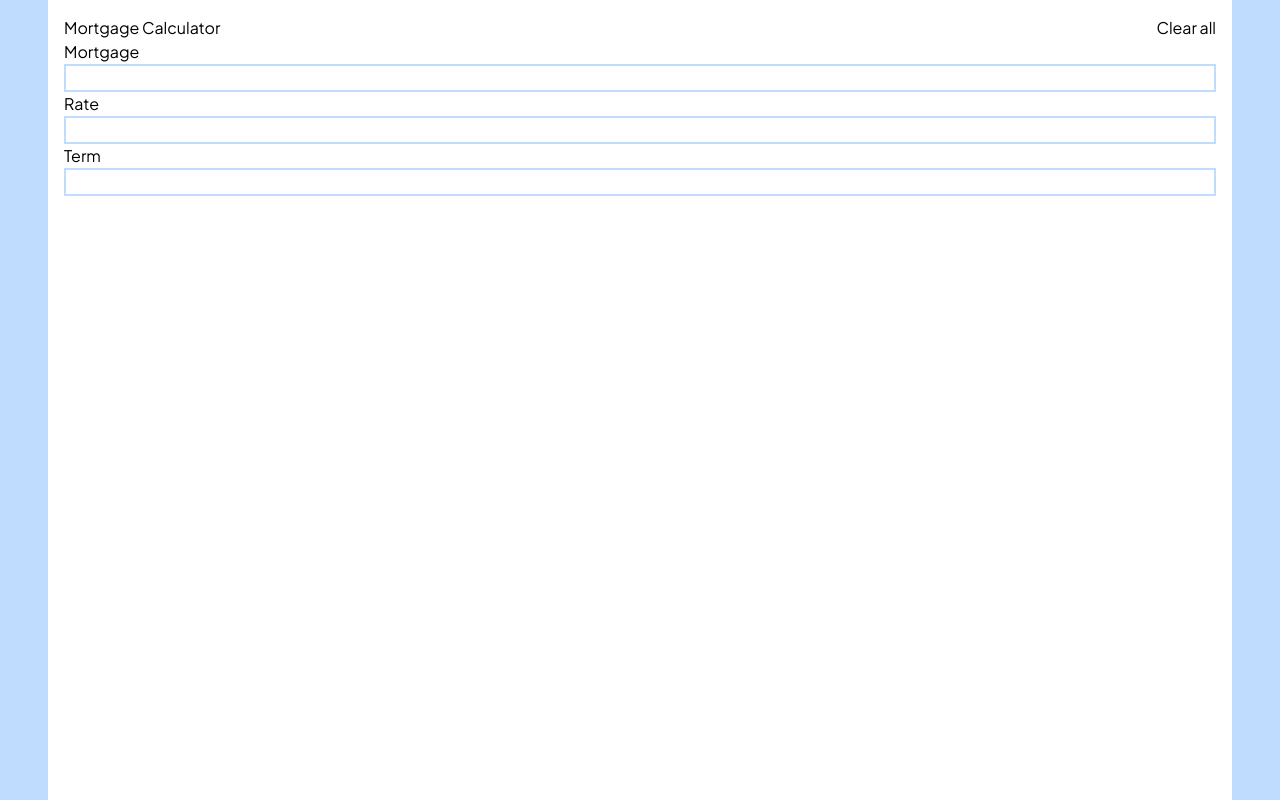
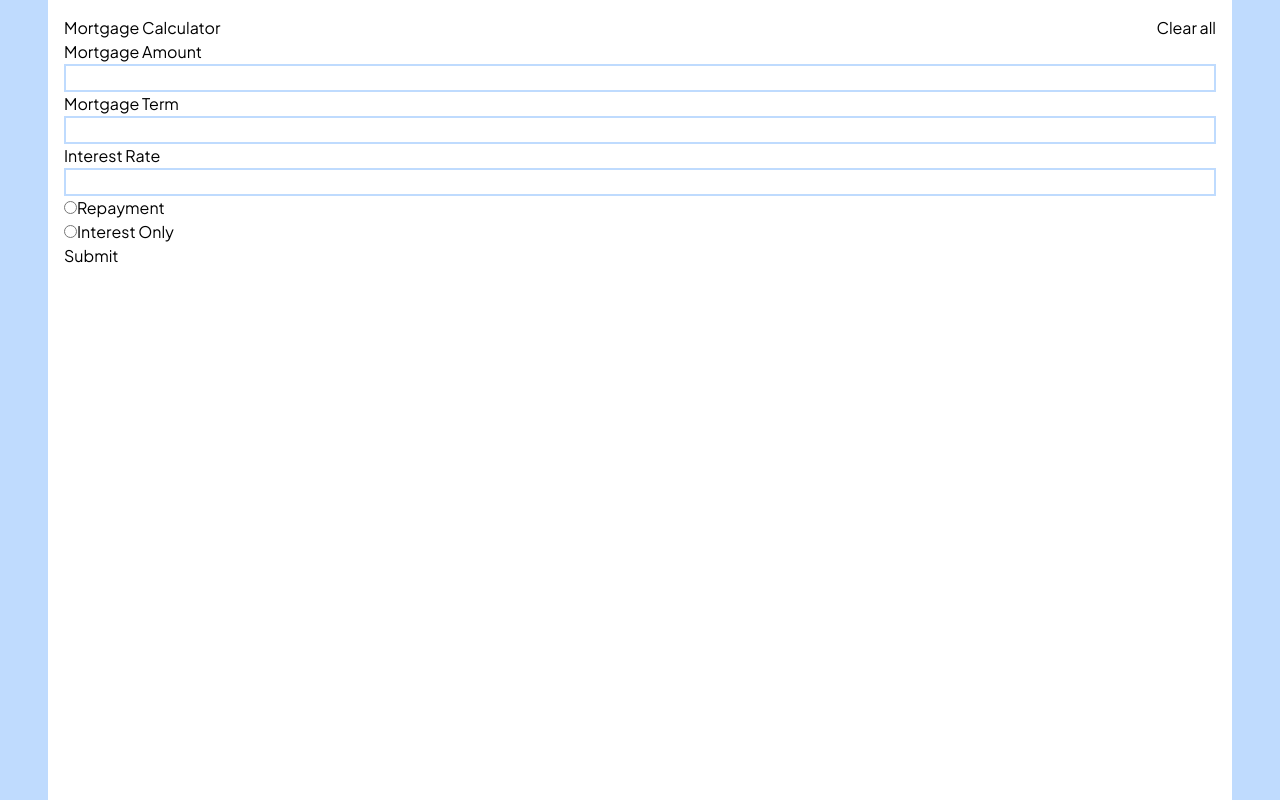
Before and after one commit to tesla-ambassador/Mortgage-Calculator, a Next.js app: page / in a window 1280 px wide. Built offline with nearby package versions, Linux system fonts and the light colour scheme.

Commit message:
Added error handling-had to implement in very basic way

```diff
--- a/components/Form.tsx
+++ b/components/Form.tsx
@@ -1,84 +1,190 @@
 "use client";
 import React, { useState } from "react";
-import { useForm } from "react-hook-form";
+import { useForm, SubmitHandler, FieldValues } from "react-hook-form";
 
 interface calcTypes {
   amount: string;
   term: string;
   rate: string;
+  mortgageType: string;
 }
 
 const mortgageValues: calcTypes = {
   amount: "",
   term: "",
   rate: "",
+  mortgageType: "",
 };
 
 export default function Form() {
+  const {
+    register,
+    handleSubmit,
+    formState: { errors },
+  } = useForm();
   const [calcValues, setCalcValues] = useState(mortgageValues);
+  const onSubmit: SubmitHandler<FieldValues> = (data) => {
+    console.log(data);
+    setCalcValues(mortgageValues);
+  };
+
+  const changeHandler = (e: React.ChangeEvent<HTMLInputElement>) => {
+    setCalcValues({
+      ...calcValues,
+      [e.target.name]: e.target.value,
+    });
+  };
+
   return (
     <div className="p-4">
       <div className="flex items-center justify-between">
         <h1>Mortgage Calculator</h1>
         <button>Clear all</button>
       </div>
-      <form>
-        <Input
-          value={calcValues.amount}
-          label="Mortgage"
-          name="amount"
-          changeHandler={(e) => {
-            setCalcValues({ ...calcValues, [e.target.name]: e.target.value });
-          }}
-        />
+      <form onSubmit={handleSubmit(onSubmit)}>
         <div>
-          <Input
-            value={calcValues.rate}
-            label="Rate"
-            name="rate"
-            changeHandler={(e) => {
-              setCalcValues({ ...calcValues, [e.target.name]: e.target.value });
-            }}
+          <label htmlFor={"amount"}>Mortgage Amount</label>
+          <input
+            type="number"
+            id="Mortgage"
+            value={calcValues.amount}
+            className="w-full border-bluebg border-2"
+            {...register("amount", { required: true })}
+            aria-invalid={errors.amount ? "true" : "false"}
+            onChange={changeHandler}
           />
-          <Input
-            value={calcValues.term}
-            label="Term"
-            name="term"
-            changeHandler={(e) => {
-              setCalcValues({ ...calcValues, [e.target.name]: e.target.value });
-            }}
-          />
+          {errors.amount?.type === "required" && (
+            <span role="alert">Error</span>
+          )}
         </div>
+        <div>
+          <div>
+            <label htmlFor={"term"}>Mortgage Term</label>
+            <input
+              type="number"
+              id="Mortgage"
+              value={calcValues.term}
+              className="w-full border-bluebg border-2"
+              {...register("term", { required: true })}
+              aria-invalid={errors.term ? "true" : "false"}
+              onChange={changeHandler}
+            />
+            {errors.term?.type === "required" && (
+              <span role="alert">Error</span>
+            )}
+          </div>
+          <div>
+            <label htmlFor={"rate"}>Interest Rate</label>
+            <input
+              type="number"
+              id="Mortgage"
+              value={calcValues.rate}
+              className="w-full border-bluebg border-2"
+              {...register("rate", { required: true })}
+              aria-invalid={errors.rate ? "true" : "false"}
+              onChange={changeHandler}
+            />
+            {errors.rate?.type === "required" && (
+              <span role="alert">Error</span>
+            )}
+          </div>
+        </div>
+        {/* Radio Buttons */}
+        <div>
+          <div>
+            <input
+              type="radio"
+              value={"repayment"}
+              {...register("mortgageType", { required: true })}
+              aria-invalid={errors.mortgageType ? "true" : "false"}
+              checked={calcValues.mortgageType === "repayment"}
+              onChange={changeHandler}
+            />
+            <label htmlFor={"mortgageType"}>Repayment</label>
+          </div>
+          <div>
+            <input
+              type="radio"
+              value={"interest"}
+              {...register("mortgageType", { required: true })}
+              aria-invalid={errors.mortgageType ? "true" : "false"}
+              checked={calcValues.mortgageType === "interest"}
+              onChange={changeHandler}
+            />
+            <label htmlFor={"mortgageType"}>Interest Only</label>
+          </div>
+          {errors.mortgageType?.type === "required" && (
+            <span role="alert">Error</span>
+          )}
+        </div>
+        <button type="submit">Submit</button>
       </form>
     </div>
   );
 }
 
-type InputVariables = {
-  value: string;
-  label: string;
-  name: string;
-  changeHandler: (event: React.ChangeEvent<HTMLInputElement>) => void;
-};
+// type InputVariables = {
+//   value: string;
+//   label: string;
+//   name: string;
+//   changeHandler: (event: React.ChangeEvent<HTMLInputElement>) => void;
+// };
 
-function Input({ value, label, name, changeHandler }: InputVariables) {
-  const {
-    register,
-    formState: { errors },
-  } = useForm();
-  return (
-    <div>
-      <label htmlFor={name}>{label}</label>
-      <input
-        type="number"
-        id="Mortgage"
-        value={value}
-        className="w-full border-bluebg border-2"
-        {...register(name, { required: true })}
-        aria-invalid={errors.name ? "true" : "false"}
-        onChange={changeHandler}
-      />
-      {errors.name?.type === "required" && <span>Error</span>}
-    </div>
-  );
-}
+// function Input({ value, label, name, changeHandler }: InputVariables) {
+//   const {
+//     formState: { errors },
+//     register,
+//   } = useForm();
+//   return (
+//     <div>
+//       <label htmlFor={name}>{label}</label>
+//       <input
+//         type="number"
+//         id="Mortgage"
+//         value={value}
+//         className="w-full border-bluebg border-2"
+//         {...register(name, { required: true })}
+//         aria-invalid={errors.name ? "true" : "false"}
+//         onChange={changeHandler}
+//       />
+//       {errors.name?.type === "required" && <span role="alert">Error</span>}
+//     </div>
+//   );
+// }
+
+// type RadioVariables = {
+//   changeHandler: (event: React.ChangeEvent<HTMLInputElement>) => void;
+//   name: string;
+// };
+
+// function RadioInput({ changeHandler, name }: RadioVariables) {
+//   const {
+//     formState: { errors },
+//     register,
+//   } = useForm();
+//   return (
+//     <div>
+//       <div>
+//         <input
+//           type="radio"
+//           value={"repayment"}
+//           {...register(name, { required: true })}
+//           aria-invalid={errors.name ? "true" : "false"}
+//           onChange={changeHandler}
+//         />
+//         <label htmlFor={name}>Repayment</label>
+//       </div>
+//       <div>
+//         <input
+//           type="radio"
+//           value={"interest"}
+//           {...register(name, { required: true })}
+//           aria-invalid={errors.name ? "true" : "false"}
+//           onChange={changeHandler}
+//         />
+//         <label htmlFor={name}>Interest Only</label>
+//       </div>
+//       {errors.name?.type === "required" && <span role="alert">Error</span>}
+//     </div>
+//   );
+// }
```
